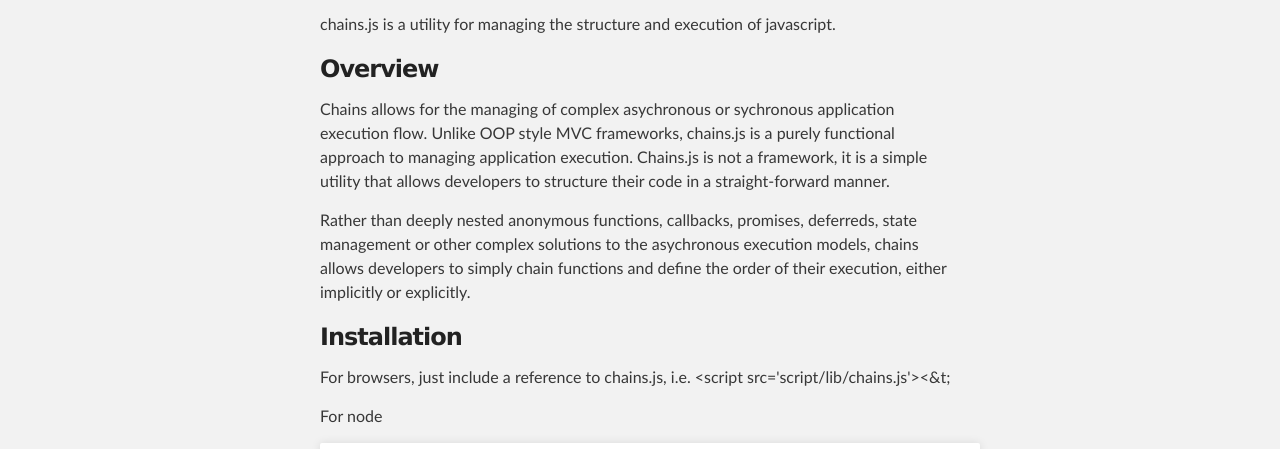
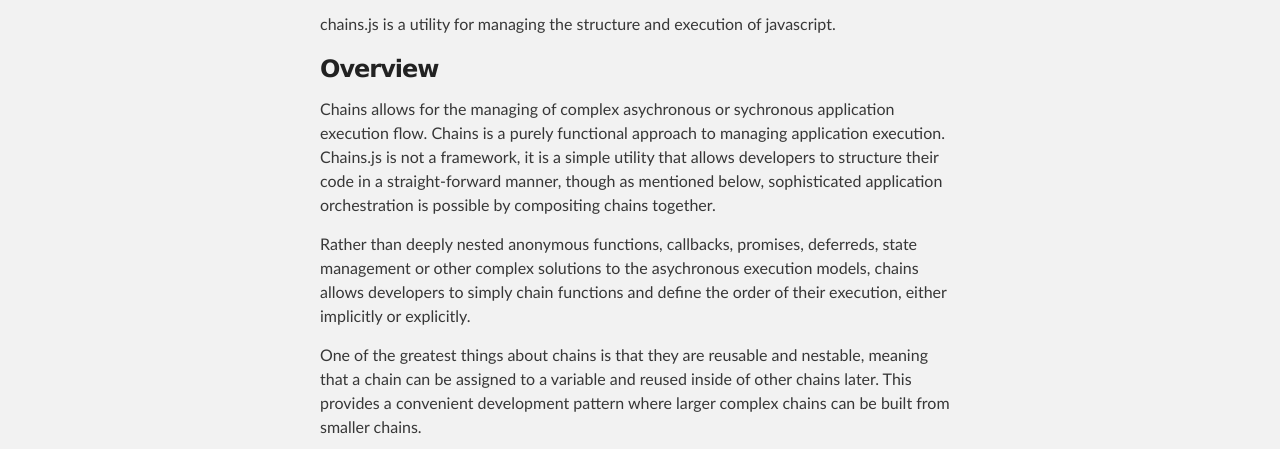
Before and after one commit to claytongulick/chains, a plain HTML site: page index.html in a window 1280 px wide. Shown: the part 351-800 px from the top of the page. Drawn offline with Linux system fonts and the light colour scheme.

Commit message:
slight mods to the home page docs

```diff
--- a/index.html
+++ b/index.html
@@ -38,13 +38,20 @@
       <p>chains.js is a utility for managing the structure and execution of javascript.</p>
 
       <h3>Overview</h3>
-      <p>Chains allows for the managing of complex asychronous or sychronous application execution flow. Unlike OOP style MVC frameworks,
-      chains.js is a purely functional approach to managing application execution. Chains.js is not a framework, it is a simple utility
-      that allows developers to structure their code in a straight-forward manner. </p>
+      <p>Chains allows for the managing of complex asychronous or sychronous application execution flow. Chains is a purely functional approach to
+      managing application execution. Chains.js is not a framework, it is a simple utility that allows developers to structure their code in a straight-forward manner,
+      though as mentioned below, sophisticated application orchestration is possible by compositing chains together. </p>
 
       <p>Rather than deeply nested anonymous functions, callbacks, promises, deferreds, state management or other complex solutions to the
       asychronous execution models, chains allows developers to simply chain functions and define the order of their execution, either
       implicitly or explicitly.</p>
+
+      <p>One of the greatest things about chains is that they are reusable and nestable, meaning that a chain can be assigned to a variable and reused inside
+      of other chains later. This provides a convenient development pattern where larger complex chains can be built from smaller chains.</p>
+      <p>For example, you could develop a chain that goes out and retrieves posts from a Twitter feed, and name it "twitter_chain". Another chain could be used to
+      retrieve facebook posts and named "facebook_chain". Then, a composite chain could be created called something like "social_chain" which contains the twitter_chain
+      and the facebook_chain subchains. This chain can then be combined with other chains, perhaps an "authenticate_chain" and a "get_app_data" chain into one large
+      "main_chain", which when executed orchestrates all of the complex async loads for the entire app.</p>
 
       <h3>Installation</h3>
       <p>For browsers, just include a reference to chains.js, i.e. &lt;script src='script/lib/chains.js'&gt;&lt;&t;</p>
@@ -123,14 +130,6 @@
       </code>
       </pre>
       <p>In this example, a reference to the 'next' function is stored in a local variable, and called from an anonymous inline asycnronously</p>
-
-      <p>One of the greatest things about chains is that they are reusable and nestable, meaning that a chain can be assigned to a variable and reused inside
-      of other chains later. This provides a convenient development pattern where larger complex chains can be built from smaller chains.</p>
-      <p>For example, you could develop a chain that goes out and retrieves posts from a Twitter feed, and name it "twitter_chain". Another chain could be used to
-      retrieve facebook posts and named "facebook_chain". Then, a composite chain could be created called something like "social_chain" which contains the twitter_chain
-      and the facebook_chain subchains. This chain can then be combined with other chains, perhaps an "authenticate_chain" and a "get_app_data" chain into one large
-      "main_chain", which when executed orchestrates all of the complex async loads for the entire app.</p>
-
 
       <h3>Execution Maps</h3>
       <p>chains.js has many advanced execution pattern capabilties, most of which are driven by 'execution maps', objects that define
```
